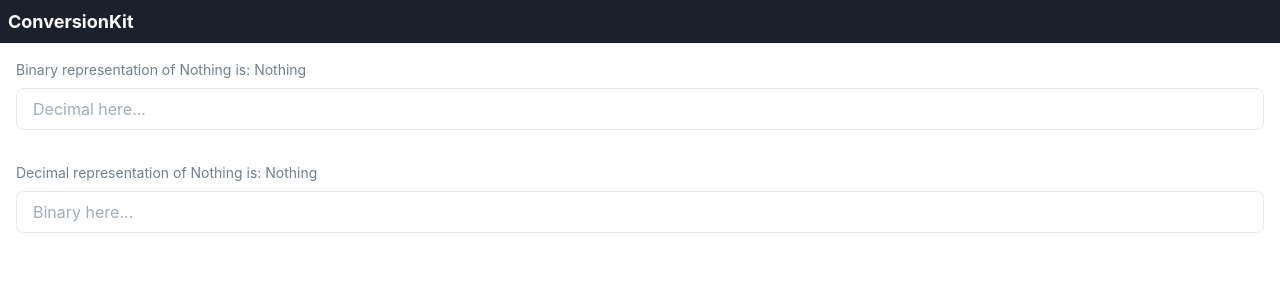
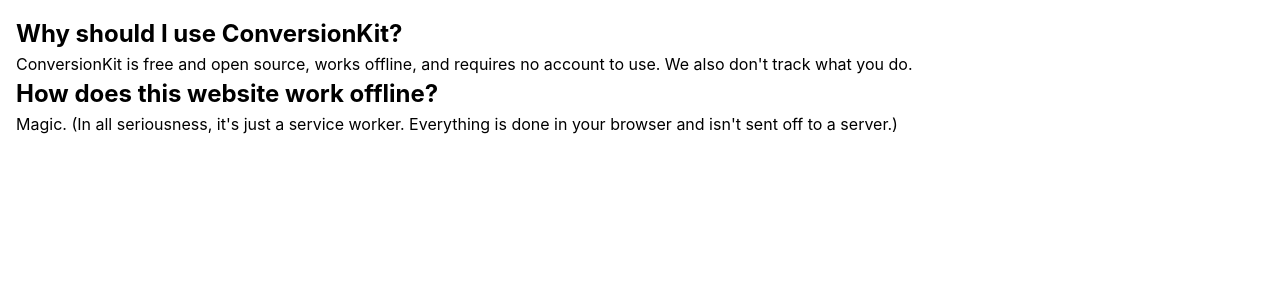
Before and after one commit to plusreed/conversionkit, a React (Create React App) app: page /why-use in a window 1280 px wide. Shown: the top 300 px of the page. Built offline with nearby package versions, Linux system fonts and the light colour scheme.

Commit message:
More bug fixes

```diff
--- a/package.json
+++ b/package.json
@@ -7,6 +7,8 @@
   "dependencies": {
     "react": "^16.9.0",
     "react-dom": "^16.9.0",
+    "react-router": "^5.0.1",
+    "react-router-dom": "^5.0.1",
     "react-scripts": "3.1.1"
   },
   "scripts": {
--- /dev/null
+++ b/src/app/Routes.jsx
@@ -0,0 +1,20 @@
+import React, { Suspense } from 'react';
+import { BrowserRouter as Router, Route, Switch } from 'react-router-dom';
+
+const Index = React.lazy(() => import('./pages/index'));
+const WhyUse = React.lazy(() => import('./pages/WhyUse'));
+const NotFound = React.lazy(() => import('./pages/404'));
+
+const Routes = () => (
+    <Suspense fallback={<h1>Loading</h1>}>
+        <Router>
+            <Switch>
+                <Route path="/" exact component={Index} />
+                <Route path="/why-use" exact component={WhyUse} />
+                <Route component={NotFound} />
+            </Switch>
+        </Router>
+    </Suspense>
+);
+
+export default Routes;
--- a/src/app/components/Bin2Dec/index.jsx
+++ b/src/app/components/Bin2Dec/index.jsx
@@ -1,12 +1,13 @@
 import React, { Component } from 'react';
+import { decimal } from '../../../lib/ConversionCore';
 
 export default class DecimalConverter extends Component {
     constructor() {
         super();
 
         this.state = {
-            binary: null,
-            decimalRepresentation: null,
+            binary: "",
+            decimalRepresentation: "",
         };
 
         this.convertToDecimal = this.convertToDecimal.bind(this);
@@ -15,20 +16,20 @@ export default class DecimalConverter extends Component {
     convertToDecimal(event) {
         this.setState({
             binary: parseInt(event.target.value),
-            decimalRepresentation: parseInt(event.target.value, 2),
+            decimalRepresentation: decimal(event.target.value),
         });
     }
 
     render() {
         return (
-            <div class="p-4">
-                <p class="text-sm mb-2 text-gray-600">Decimal representation of {this.state.binary === null || isNaN(this.state.binary) ? 'Nothing' : this.state.binary} is: {this.state.decimalRepresentation === null || isNaN(this.state.decimalRepresentation) ? 'Nothing' : this.state.decimalRepresentation}</p>
+            <div className="p-4">
+                <p className="text-sm mb-2 text-gray-600">Decimal representation of {this.state.binary === "" || isNaN(this.state.binary) ? 'Nothing' : this.state.binary} is: {this.state.decimalRepresentation === "" || isNaN(this.state.decimalRepresentation) ? 'Nothing' : this.state.decimalRepresentation}</p>
                 <form>
                     <input
-                        class="bg-white focus:outline-none focus:shadow-outline border border-gray-300 rounded-lg py-2 px-4 block w-full appearance-none leading-normal"
+                        className="bg-white focus:outline-none focus:shadow-outline border border-gray-300 rounded-lg py-2 px-4 block w-full appearance-none leading-normal"
                         type="text"
                         placeholder="Binary here..."
-                        value={this.state.decimal}
+                        value={this.state.decimal || ""}
                         onChange={this.convertToDecimal}
                     />
                 </form>
--- a/src/app/components/BinaryConverter/index.jsx
+++ b/src/app/components/Dec2Bin/index.jsx
@@ -6,8 +6,8 @@ export default class BinaryConverter extends Component {
         super();
 
         this.state = {
-            number: null,
-            binaryRepresentation: null,
+            number: "",
+            binaryRepresentation: "",
         };
 
         this.convertToBinary = this.convertToBinary.bind(this);
@@ -22,14 +22,14 @@ export default class BinaryConverter extends Component {
 
     render() {
         return (
-            <div class="p-4">
-                <p class="text-sm mb-2 text-gray-600">Binary representation of {this.state.number === null || isNaN(this.state.number) ? 'Nothing' : this.state.number} is: {this.state.binaryRepresentation === null || this.state.binaryRepresentation <= -1 ? 'Nothing' : this.state.binaryRepresentation}</p>
+            <div className="p-4">
+                <p className="text-sm mb-2 text-gray-600">Binary representation of {this.state.number === "" || isNaN(this.state.number) ? 'Nothing' : this.state.number} is: {this.state.binaryRepresentation === "" || this.state.binaryRepresentation <= -1 ? 'Nothing' : this.state.binaryRepresentation}</p>
                 <form>
                     <input
-                        class="bg-white focus:outline-none focus:shadow-outline border border-gray-300 rounded-lg py-2 px-4 block w-full appearance-none leading-normal"
+                        className="bg-white focus:outline-none focus:shadow-outline border border-gray-300 rounded-lg py-2 px-4 block w-full appearance-none leading-normal"
                         type="number"
                         placeholder="Decimal here..."
-                        value={this.state.number}
+                        value={this.state.number || ""}
                         onChange={this.convertToBinary}
                     />
                 </form>
--- /dev/null
+++ b/src/app/components/Dec2Hex/index.jsx
@@ -0,0 +1,39 @@
+import React, { Component } from 'react';
+import { hex } from '../../../lib/ConversionCore';
+
+export default class Dec2Hex extends Component {
+    constructor() {
+        super();
+
+        this.state = {
+            number: "",
+            hexRepresentation: "",
+        }
+
+        this.convertToHex = this.convertToHex.bind(this);
+    }
+
+    convertToHex(event) {
+        this.setState({
+            number: parseInt(event.target.value),
+            hexRepresentation: hex(parseInt(event.target.value)),
+        });
+    }
+
+    render() {
+        return (
+            <div className="p-4">
+                <p className="text-sm mb-2 text-gray-600">Hex representation of {this.state.number === "" || isNaN(this.state.number) ? 'Nothing' : this.state.number} is: {this.state.hexRepresentation === "" || this.state.hexRepresentation <= -1 ? 'Nothing' : this.state.hexRepresentation}</p>
+                <form>
+                    <input
+                        className="bg-white focus:outline-none focus:shadow-outline border border-gray-300 rounded-lg py-2 px-4 block w-full appearance-none leading-normal"
+                        type="number"
+                        placeholder="Decimal here..."
+                        value={this.state.number || ""}
+                        onChange={this.convertToHex}
+                    />
+                </form>
+            </div>
+        )
+    }
+};
--- a/src/app/components/Header/index.jsx
+++ b/src/app/components/Header/index.jsx
@@ -1,9 +1,11 @@
 import React from 'react';
 
 const Header = () => (
-    <div class="h-auto p-2 bg-gray-900">
-        <h1 class="font-bold text-white text-lg">ConversionKit</h1>
-    </div>
+    <>
+        <div className="h-auto p-2 bg-gray-900 pl-4">
+            <h1 className="font-bold text-white text-xl">ConversionKit</h1>
+        </div>
+    </>
 );
 
 export default Header;
--- /dev/null
+++ b/src/app/data/faq.js
@@ -0,0 +1,11 @@
+export default [
+    {
+        id: 1,
+        question: "Why should I use ConversionKit?",
+        answer: "ConversionKit is free and open source, works offline, and requires no account to use. We also don't track what you do."
+    }, {
+        id: 2,
+        question: "How does this website work offline?",
+        answer: "Magic. (In all seriousness, it's just a service worker. Everything is done in your browser and isn't sent off to a server.)"
+    }
+];
--- /dev/null
+++ b/src/app/pages/404.jsx
@@ -0,0 +1,10 @@
+import React from 'react';
+
+const NotFound = () => (
+    <div className="p-4">
+        <h1 className="font-bold text-2xl">404</h1>
+        <p className="font-normal text-md">The page you requested could not be found.</p>
+    </div>
+);
+
+export default NotFound;
--- /dev/null
+++ b/src/app/pages/WhyUse.jsx
@@ -0,0 +1,15 @@
+import React from 'react';
+import faqs from '../data/faq';
+
+const WhyUse = () => (
+    <div className="p-4">
+        {faqs.map(faq => (
+            <div key={faq.id}>
+                <h1 className="font-bold text-2xl">{faq.question}</h1>
+                <p className="font-normal text-md">{faq.answer}</p>
+            </div>
+        ))}
+    </div>
+);
+
+export default WhyUse;
--- a/src/app/pages/index.jsx
+++ b/src/app/pages/index.jsx
@@ -1,14 +1,16 @@
 import React, { Suspense } from 'react';
 
 const Header = React.lazy(() => import('../components/Header'));
-const BinaryConverter = React.lazy(() => import('../components/BinaryConverter'));
-const DecimalConverter = React.lazy(() => import('../components/Bin2Dec'));
+const Dec2Bin = React.lazy(() => import('../components/Dec2Bin'));
+const Bin2Dec = React.lazy(() => import('../components/Bin2Dec'));
+const Dec2Hex = React.lazy(() => import('../components/Dec2Hex'));
 
 const Index = () => (
     <Suspense fallback={<h1>Waiting for ConversionCore...</h1>}>
         <Header />
-        <BinaryConverter />
-        <DecimalConverter />
+        <Dec2Bin />
+        <Bin2Dec />
+        <Dec2Hex />
     </Suspense>
 );
 
--- a/src/index.js
+++ b/src/index.js
@@ -1,10 +1,10 @@
 import React from 'react';
 import ReactDOM from 'react-dom';
 import './twbuild.css';
-import Index from './app/pages/index';
+import Routes from './app/Routes';
 import * as serviceWorker from './serviceWorker';
 
-ReactDOM.render(<Index />, document.getElementById('root'));
+ReactDOM.render(<Routes />, document.getElementById('root'));
 
 // If you want your app to work offline and load faster, you can change
 // unregister() to register() below. Note this comes with some pitfalls.
```
Also changed, not shown: 2 other files (tests, documents, lock files or other folders).
